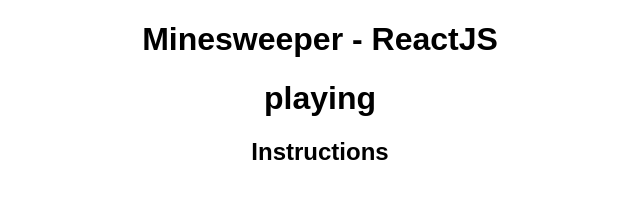
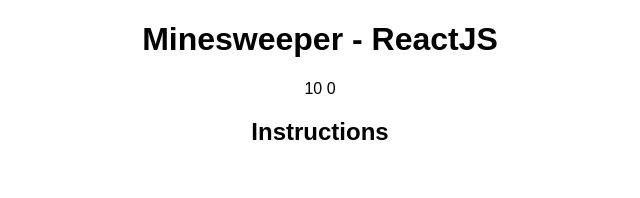
Before and after one commit to mwiley322/Minesweeper-React, a React app: page / in a window 1280 px wide. Shown: the whole page, without its empty margins (320-960 px from the left). Built offline with nearby package versions, Linux system fonts and the light colour scheme.

Commit message:
Add render function for level options and return view with coutndown, flagNum

```diff
--- a/public/index.html
+++ b/public/index.html
@@ -3,6 +3,7 @@
   <head>
     <meta charset="utf-8">
     <meta name="viewport" content="width=device-width, initial-scale=1, shrink-to-fit=no">
+    <script src="https://use.fontawesome.com/caa5c82995.js"></script>
     <meta name="theme-color" content="#000000">
     <title>Minesweeper - ReactJS</title>
   </head>
--- a/src/Minesweeper.js
+++ b/src/Minesweeper.js
@@ -1,11 +1,10 @@
 import React, { Component } from 'react';
-import './App.css';
 
 export default class Minesweeper extends Component {
   constructor(props) {
     super(props);
     this.state = {
-      gameStatus: 'playing', //initialized, playing, gameOver, winner
+      gameStatus: 'playing', //initialized, playing, gameOver
       level: 'beginner', //beginner, intermediate, expert
       numRows: 9,
       numColumns: 9,
@@ -53,10 +52,11 @@
   }
 
   placeMines() {
+    let mines = this.state.numMines;
     var mineLocations = this.state.mineLocations;
-    for (var i = 0; i < this.state.numMines; i++) {
+    for (var i = 0; i < mines; i++) {
       //place the mines on random x & y coordinates
-      var cell = mineLocations[Math.floor(Math.random() * this.state.mineNums)][Math.floor(Math.random() * this.state.mineNums)];
+      var cell = mineLocations[Math.floor(Math.random() * mines)][Math.floor(Math.random() * mines)];
       if (cell.hasMine) {
         i--; //we want the mine to still be placed somewhere else
       } else {
@@ -69,9 +69,103 @@
     });
   }
 
+  addNumOpenedCells() {
+    if(this.state.numOpenedCells === 0){
+        this.interval = setInterval(this.countdown.bind(this), 1000);
+    }
+    this.setState({
+        numOpenedCells : this.state.numOpenedCells++
+    });
+  }
+
+  resetGame() {
+    this.setState({
+      gameStatus: 'playing',
+      numFlags: 0,
+      numOpenedCells: 0,
+      countdown: 0
+    });
+  }
+
+  setBeginner() {
+    this.setState({
+      gameStatus: 'playing',
+      level: 'beginner',
+      numRows: 9,
+      numColumns: 9,
+      numMines: 10,
+      numFlags: 0,
+      numOpenedCells: 0,
+      countdown: 0
+    });
+  }
+
+  setIntermediate() {
+    this.setState({
+      gameStatus: 'playing',
+      level: 'intermediate',
+      numRows: 16,
+      numColumns: 16,
+      numMines: 40,
+      numFlags: 0,
+      numOpenedCells: 0,
+      countdown: 0
+    });
+  }
+
+  setExpert() {
+    this.setState({
+      gameStatus: 'playing',
+      level: 'expert',
+      numRows: 16,
+      numColumns: 30,
+      numMines: 99,
+      numFlags: 0,
+      numOpenedCells: 0,
+      countdown: 0
+    });
+  }
+
   render() {
+    var _this = this;
+    var level = () => {
+      if (_this.state.level === 'beginner'){
+        return (
+          <div>
+            <label><input type="radio" name="level" onChange={this.setBeginner.bind(this)} checked />beginner</label>
+            <label><input type="radio" name="level" onChange={this.setIntermediate.bind(this)} />intermediate</label>
+            <label><input type="radio" name="level" onChange={this.setExpert.bind(this)} />expert</label>
+          </div>
+        );
+      } else if (_this.state.level === 'intermediate'){
+          return (
+            <div>
+              <label><input type="radio" name="level" onChange={this.setBeginner.bind(this)} />beginner</label>
+              <label><input type="radio" name="level" onChange={this.setIntermediate.bind(this)} checked />intermediate</label>
+              <label><input type="radio" name="level" onChange={this.setExpert.bind(this)} />expert</label>
+            </div>
+          );
+      } else if (_this.state.level === 'expert'){
+          return (
+            <div>
+              <label><input type="radio" name="level" onChange={this.setBeginner.bind(this)} />beginner</label>
+              <label><input type="radio" name="level" onChange={this.setIntermediate.bind(this)} />intermediate</label>
+              <label><input type="radio" name="level" onChange={this.setExpert.bind(this)} checked />expert</label>
+            </div>
+          );
+      }
+    };
     return (
-      <h1>{ this.state.gameStatus }</h1>
+      <div>
+        {level}
+        <div>
+          <span> {this.state.numMines - this.state.numFlags}</span>
+          <span onClick={this.resetGame.bind(this)}>
+            <span className="face"></span>
+          </span>
+          <span> {this.state.countdown}</span>
+        </div>
+      </div>
     );
   }
 }
```
Also changed, not shown: src/Face.js (added, +19 -0 lines).
